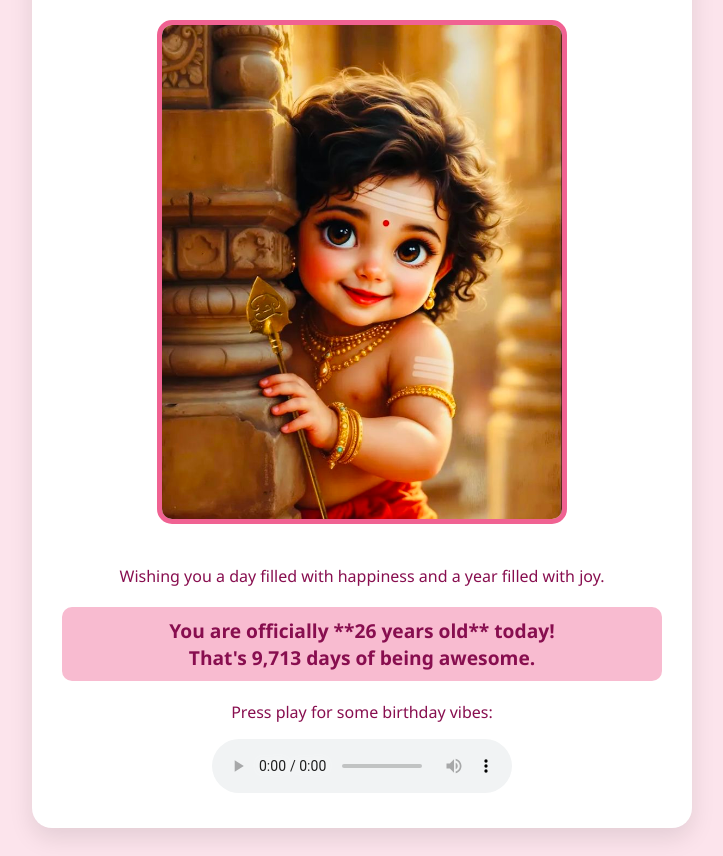
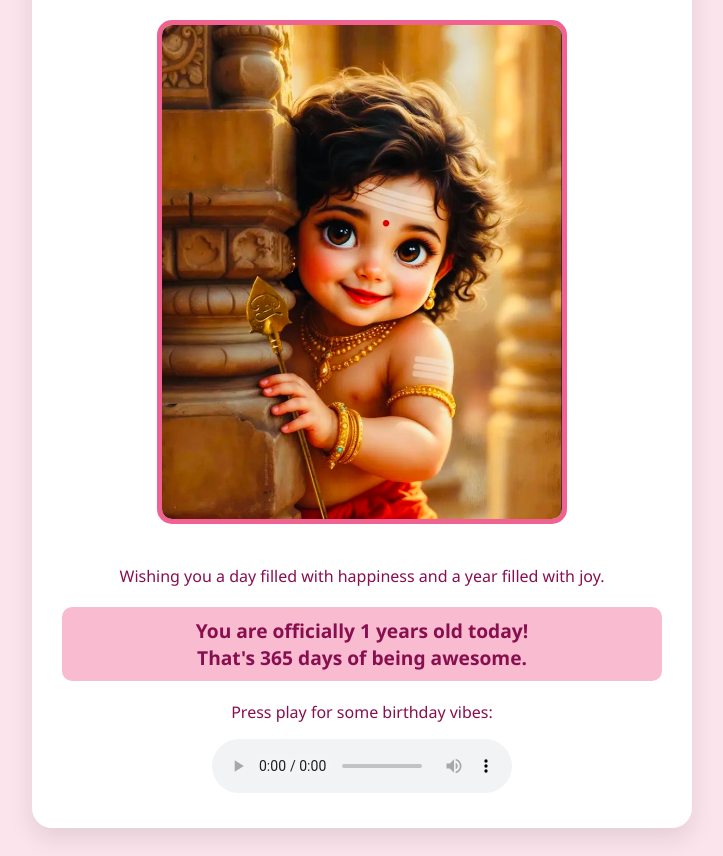
Before and after one commit to anushiyakrishnaveni-stack/Birthday-wish, a plain HTML site: page index.html in a window 1280 px wide. Shown: the part 144-1000 px from the top of the page, without its empty margins (278-1001 px from the left). Drawn offline with Linux system fonts and the light colour scheme.

Commit message:
Update birthdate and fix string formatting in script

```diff
--- a/index.html
+++ b/index.html
@@ -72,7 +72,7 @@
 <script>
     // SET THE BIRTHDATE HERE (YYYY, MM-1, DD)
     // Note: Month is 0-indexed (0=Jan, 1=Feb, etc.)
-    const birthDate = new Date(1999, 08, 11);
+    const birthDate = new Date(2025, 03, 15);
 
     function calculateAge(dob) {
         const diffMs = Date.now() - dob.getTime();
@@ -80,7 +80,7 @@
         const years = Math.abs(ageDate.getUTCFullYear() - 1970);
         const days = Math.floor(diffMs / (1000 * 60 * 60 * 24));
 
-        return `You are officially **${years} years old** today!<br>That's ${days.toLocaleString()} days of being awesome.`;
+        return `You are officially ${years} years old today!<br>That's ${days.toLocaleString()} days of being awesome.`;
     }
 
     document.getElementById('ageResult').innerHTML = calculateAge(birthDate);
```
